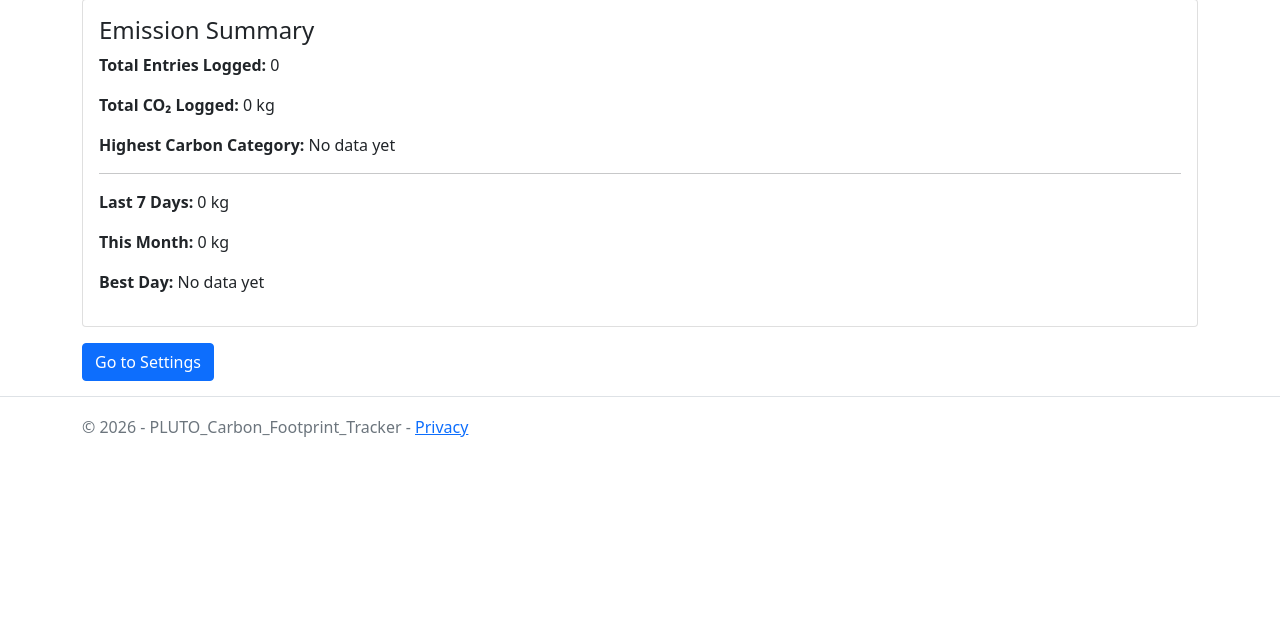
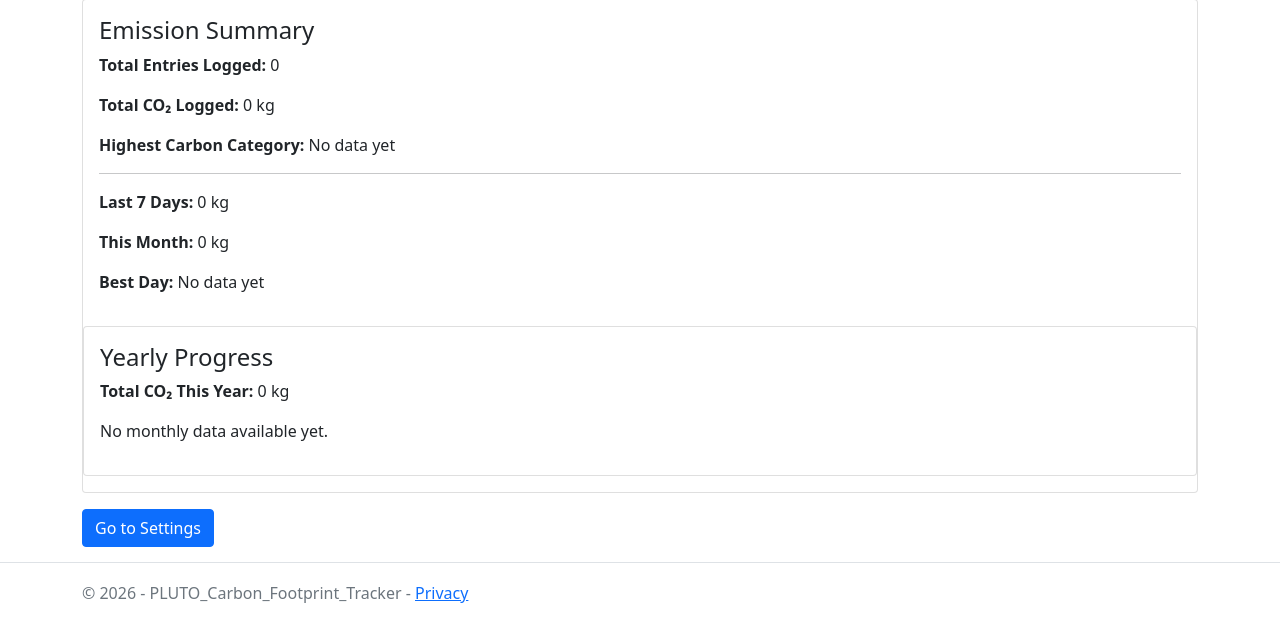
Before and after one commit to Pluto-CFT-TU/PLUTO-Carbon-Footprint-Tracker, an ASP.NET Core app: page /UserProfile in a window 1280 px wide. Shown: the part 417-1040 px from the top of the page. Before the commit the page ends 854 px from the top, so only its background shows below. Run offline with ASP.NET Core 8, Linux system fonts and the light colour scheme; the visitor is signed in with stand-in values (Sample User, id 1); data comes from the database, SQL or seed files in the repository; style sheets or scripts are compiled from the project's sources.

Commit message:
Added yearly summary to user profile data

```diff
--- a/PLUTO Carbon Footprint Tracker/Pages/UserProfile/Index.cshtml
+++ b/PLUTO Carbon Footprint Tracker/Pages/UserProfile/Index.cshtml
@@ -38,6 +38,38 @@
             }
         </p>
     </div>
+    <div class="card mb-3">
+        <div class="card-body">
+            <h4>Yearly Progress</h4>
+
+            <p><strong>Total CO₂ This Year:</strong> @Model.YearTotal.ToString("0.###") kg</p>
+
+            @if (Model.MonthlyEmissions.Any())
+            {
+                <table class="table">
+                    <thead>
+                        <tr>
+                            <th>Month</th>
+                            <th>Total CO₂</th>
+                        </tr>
+                    </thead>
+                    <tbody>
+                        @foreach (var month in Model.MonthlyEmissions)
+                        {
+                            <tr>
+                                <td>@month.MonthName</td>
+                                <td>@month.TotalCarbonKg.ToString("0.###") kg</td>
+                            </tr>
+                        }
+                    </tbody>
+                </table>
+            }
+            else
+            {
+                <p>No monthly data available yet.</p>
+            }
+        </div>
+    </div>
 </div>
 
 <div>
--- a/PLUTO Carbon Footprint Tracker/Pages/UserProfile/Index.cshtml.cs
+++ b/PLUTO Carbon Footprint Tracker/Pages/UserProfile/Index.cshtml.cs
@@ -2,6 +2,7 @@ using Microsoft.AspNetCore.Mvc.RazorPages;
 using Microsoft.EntityFrameworkCore;
 using PLUTO_Carbon_Footprint_Tracker.Data;
 using PLUTO_Carbon_Footprint_Tracker.Services;
+using PLUTO_Carbon_Footprint_Tracker.ViewModels;
 
 namespace PLUTO_Carbon_Footprint_Tracker.Pages.UserProfile
 {
@@ -25,7 +26,8 @@ namespace PLUTO_Carbon_Footprint_Tracker.Pages.UserProfile
         public decimal MonthlyTotal { get; set; }
         public DateTime? BestDayDate { get; set; }
         public decimal BestDayCarbon { get; set; }
-
+        public decimal YearTotal { get; set; }
+        public IList<MonthlyEmissions> MonthlyEmissions { get; set; } = new List<MonthlyEmissions>();
         public async Task OnGetAsync()
         {
             var user = await _syncUserDataService.EnsureUserExistsAsync(User);
@@ -65,6 +67,9 @@ namespace PLUTO_Carbon_Footprint_Tracker.Pages.UserProfile
             MonthlyTotal = userEntries.Where(e => e.EntryDate.Month == today.Month &&
             e.EntryDate.Year == today.Year).Sum(e => e.CarbonKg);
 
+            YearTotal = userEntries.Where(e => e.EntryDate.Year == today.Year)
+                .Sum(e => e.CarbonKg);
+
             var bestDay = userEntries.GroupBy(e => e.EntryDate.Date)
                 .Select(g => new
                 {
@@ -78,6 +83,14 @@ namespace PLUTO_Carbon_Footprint_Tracker.Pages.UserProfile
                 BestDayDate = bestDay.Date;
                 BestDayCarbon = bestDay.TotalCarbon;
             }
+            MonthlyEmissions = userEntries.Where(e => e.EntryDate.Year == today.Year)
+                .GroupBy(e => e.EntryDate.Month).Select(g => new MonthlyEmissions
+                {
+                    MonthName = new DateTime(today.Year, g.Key, 1).ToString("MMMM"),
+                    TotalCarbonKg = g.Sum(e => e.CarbonKg)
+                })
+                .OrderBy(m => DateTime.ParseExact(m.MonthName, "MMMM", null).Month)
+                .ToList();
         }
     }
 }
```
Also changed, not shown: PLUTO Carbon Footprint Tracker/ViewModels/MonthlyEmissions.cs (added, +8 -0 lines).
